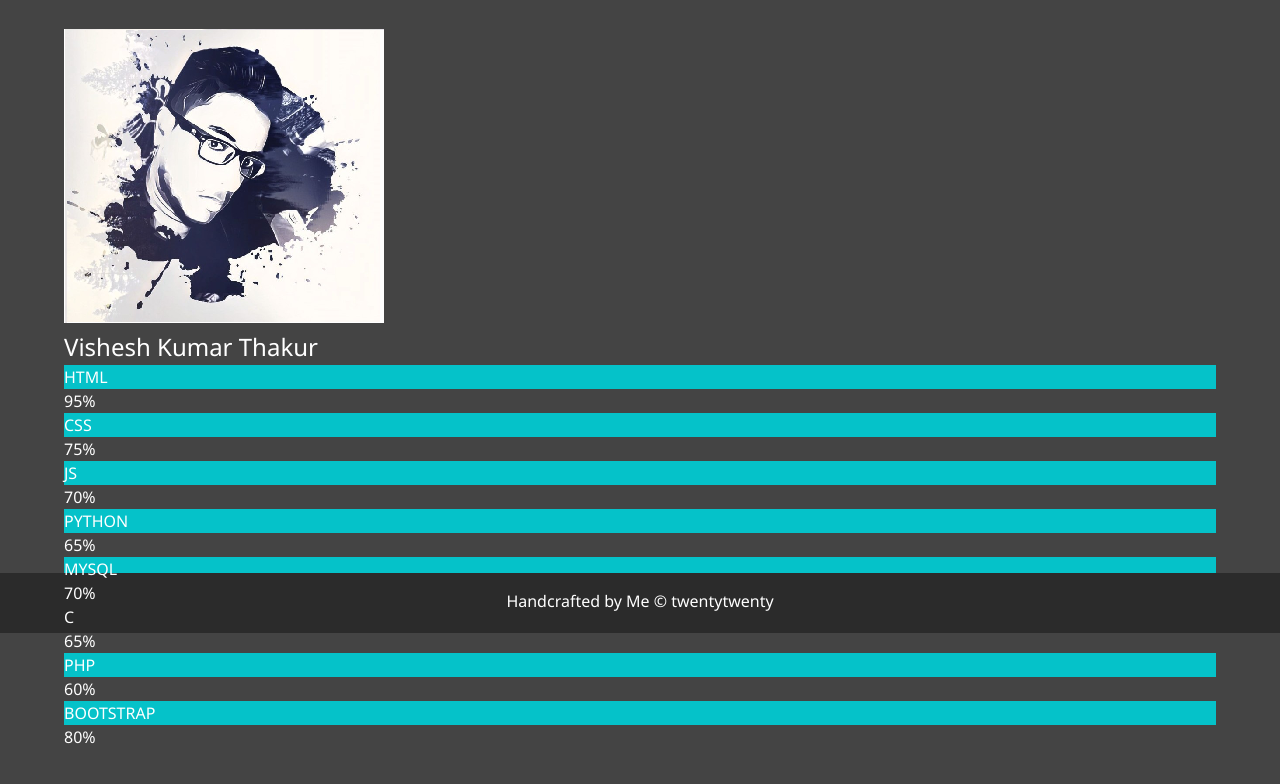
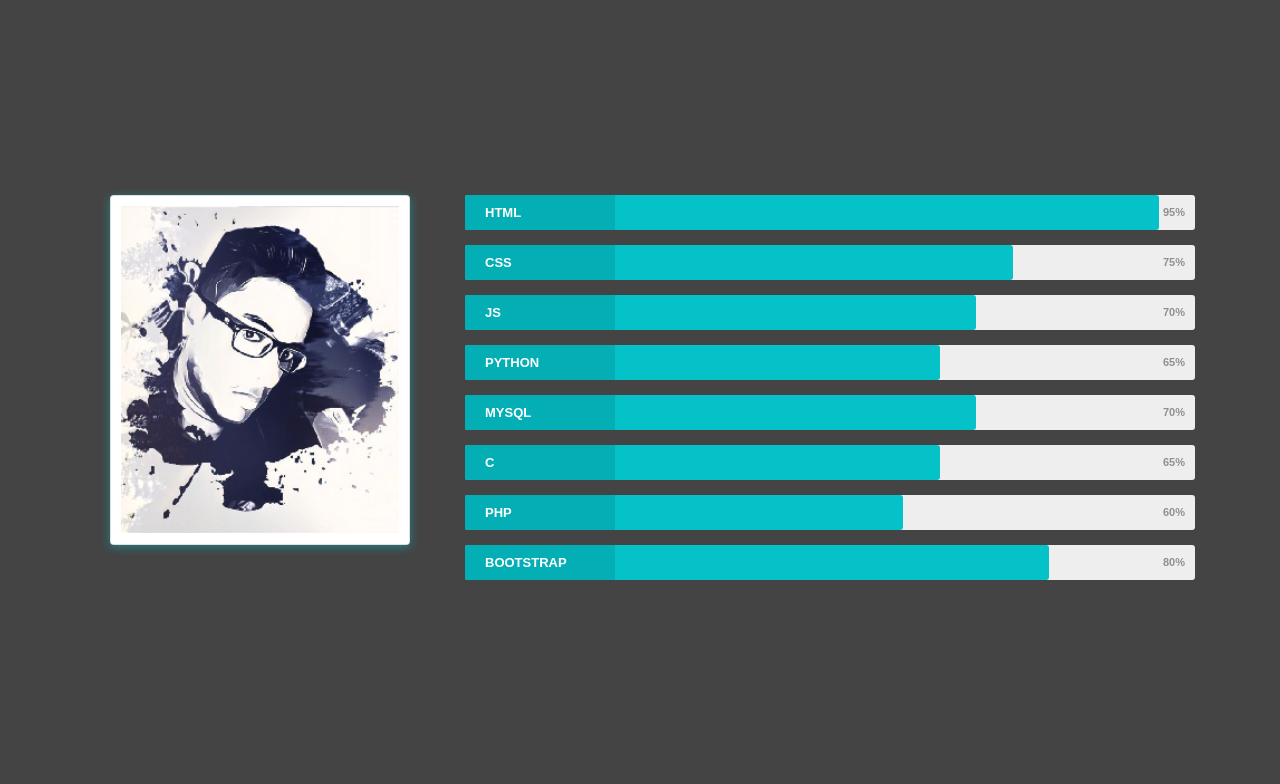
Before and after one commit to Vishesh-Kumar-Thakur/Portfolio, a plain HTML site: page skill.html in a window 1280 px wide. Shown: the part 253-1037 px from the top of the page. Before the commit the page ends 1002 px from the top, so only its background shows below. Drawn offline with nearby package versions, Linux system fonts and the light colour scheme.

Commit message:
Updation

```diff
--- a/css/main.css
+++ b/css/main.css
@@ -457,6 +457,191 @@ div[class^="tag-"] p {
   background-color: #f0f482;
 }
 
+html {
+  scroll-behavior: smooth;
+  font-family: "Jura", sans-serif;
+}
+
+body {
+  font-family: "Jura", sans-serif;
+  font-weight: 900;
+}
+
+
+*,
+*::after,
+*::before {
+  margin: 0;
+  padding: 0;
+  box-sizing: border-box;
+}
+
+.card .imgBx img {
+  position: absolute;
+  top: 0;
+  left: 0;
+  width: 100%;
+  height: 100%;
+  object-fit: cover;
+}
+
+
+
+.skillbar {
+  position: relative;
+  display: block;
+  margin-bottom: 15px;
+  width: 100%;
+  background: #eee;
+  height: 35px;
+  -moz-border-radius: 3px;
+  -webkit-border-radius: 3px;
+  border-radius: 3px;
+  -webkit-transition: 0.4s linear;
+  -moz-transition: 0.4s linear;
+  -ms-transition: 0.4s linear;
+  -o-transition: 0.4s linear;
+  transition: 0.4s linear;
+  -webkit-transition-property: width, background-color;
+  -moz-transition-property: width, background-color;
+  -ms-transition-property: width, background-color;
+  -o-transition-property: width, background-color;
+  transition-property: width, background-color;
+}
+
+.skillbar-title {
+  position: absolute;
+  top: 0;
+  left: 0;
+  width: 150px;
+  font-weight: bold;
+  font-size: 13px;
+  color: #ffffff;
+  background: #6adcfa;
+  -webkit-border-top-left-radius: 3px;
+  -webkit-border-bottom-left-radius: 4px;
+  -moz-border-radius-topleft: 3px;
+  -moz-border-radius-bottomleft: 3px;
+  border-top-left-radius: 3px;
+  border-bottom-left-radius: 3px;
+}
+
+.skillbar-title span {
+  display: block;
+  background: rgba(0, 0, 0, 0.1);
+  padding: 0 20px;
+  height: 35px;
+  line-height: 35px;
+  -webkit-border-top-left-radius: 3px;
+  -webkit-border-bottom-left-radius: 3px;
+  -moz-border-radius-topleft: 3px;
+  -moz-border-radius-bottomleft: 3px;
+  border-top-left-radius: 3px;
+  border-bottom-left-radius: 3px;
+}
+
+.skillbar-bar {
+  height: 35px;
+  width: 0px;
+  background: #6adcfa;
+  -moz-border-radius: 3px;
+  -webkit-border-radius: 3px;
+  border-radius: 3px;
+}
+
+.skill-bar-percent {
+  position: absolute;
+  right: 10px;
+  top: 0;
+  font-size: 11px;
+  height: 35px;
+  line-height: 35px;
+  color: #ffffff;
+  color: rgba(0, 0, 0, 0.4);
+}
+
+
+
+.card {
+  position: relative;
+  width: 300px;
+  height: 350px;
+  background: #fff;
+  margin: 0 auto;
+  border-radius: 4px;
+  box-shadow: 0 2px 10px rgba(5, 194, 201, 0.5);
+}
+.card:before,
+.card:after {
+  content: "";
+  position: absolute;
+  top: 0;
+  left: 0;
+  width: 100%;
+  height: 100%;
+  border-radius: 4px;
+  background: #fff;
+  transition: 0.5s;
+  z-index: -1;
+}
+.card:hover:before {
+  transform: rotate(20deg);
+  box-shadow: 0 2px 20px rgba(238, 9, 121, 0.2);
+}
+.card:hover:after {
+  transform: rotate(10deg);
+  box-shadow: 0 2px 20px rgba(0, 0, 0, 0.2);
+}
+.card .imgBx {
+  position: absolute;
+  top: 10px;
+  left: 10px;
+  bottom: 10px;
+  right: 10px;
+  background: #222;
+  transition: 0.5s;
+  z-index: 1;
+}
+
+.card:hover .imgBx {
+  bottom: 80px;
+}
+
+.card .imgBx img {
+  position: absolute;
+  top: 0;
+  left: 0;
+  width: 100%;
+  height: 100%;
+  object-fit: cover;
+}
+
+.card .details {
+  position: absolute;
+  left: 10px;
+  right: 10px;
+  bottom: 10px;
+  height: 60px;
+  text-align: center;
+}
+
+.card .details h2 {
+  margin: 0;
+  padding: 0;
+  font-weight: 600;
+  font-size: 20px;
+  color: #777;
+  text-transform: uppercase;
+}
+
+.card .details h2 span {
+  font-weight: 500;
+  font-size: 16px;
+  color: #f38695;
+  display: block;
+  margin-top: 5px;
+}
+
 @media screen and (min-width: 1171px) {
   .projects {
     grid-template-columns: repeat(4, 1fr);
--- a/skill.html
+++ b/skill.html
@@ -10,6 +10,11 @@
       integrity="sha384-hWVjflwFxL6sNzntih27bfxkr27PmbbK/iSvJ+a4+0owXq79v+lsFkW54bOGbiDQ"
       crossorigin="anonymous"
     />
+    <link rel="stylesheet" href="assets/bootstrap/css/bootstrap.min.css" />
+
+    <script src="https://unpkg.com/aos@2.3.1/dist/aos.js"></script>
+    <link href="https://unpkg.com/aos@2.3.1/dist/aos.css" rel="stylesheet" />
+
     <link rel="stylesheet" href="css/main.css" />
     <link rel="stylesheet" href="css/animate.css" />
     <script src="https://ajax.googleapis.com/ajax/libs/jquery/1.12.4/jquery.min.js"></script>
@@ -74,7 +79,7 @@
         These are my skills...
       </h2>
 
-
+      <br><br><br><br><br><br><br><br>
 
     <div class="container">
       <div class="row" style="height: 60vh">
@@ -232,7 +237,7 @@
       disable: "mobile",
     });
   </script>
-
+<br><br>
 <footer id="main-footer">
   Handcrafted by Me © twentytwenty
 </footer>
```
